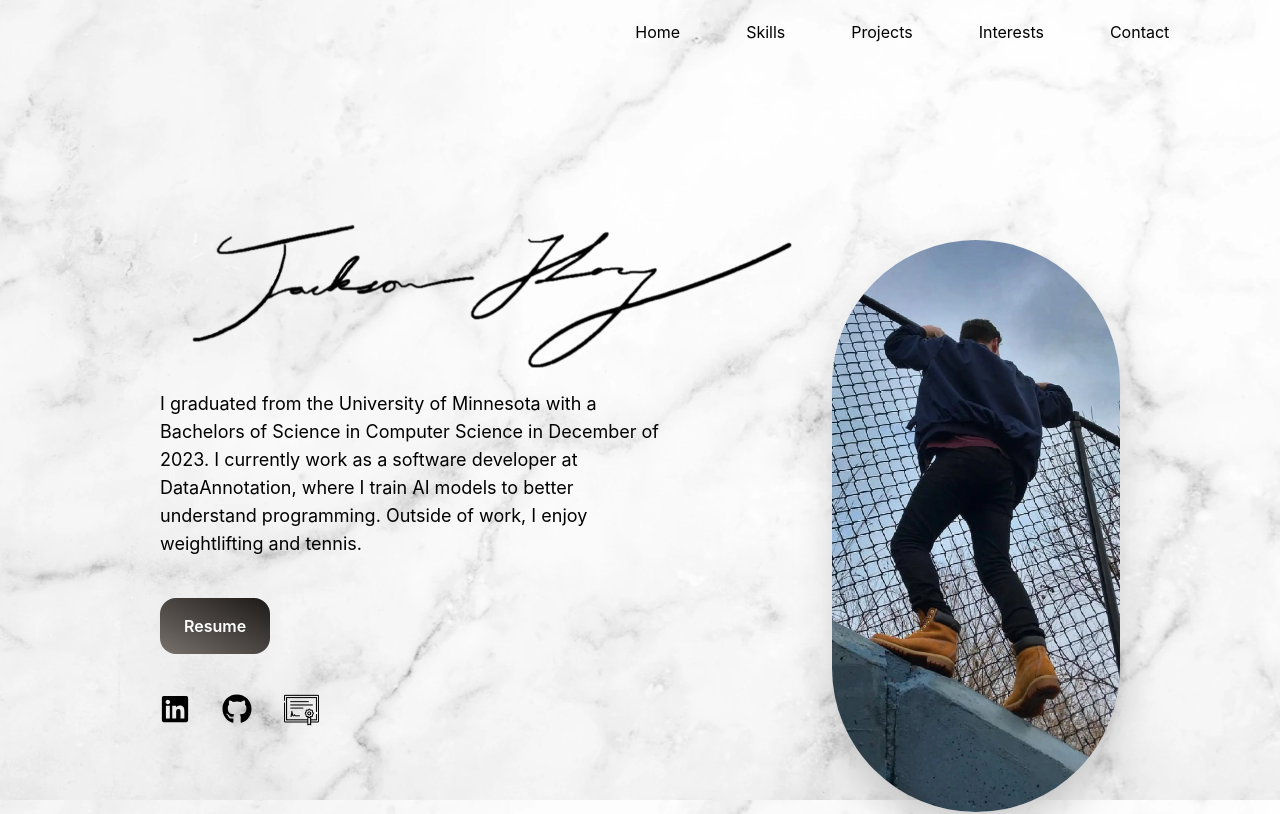
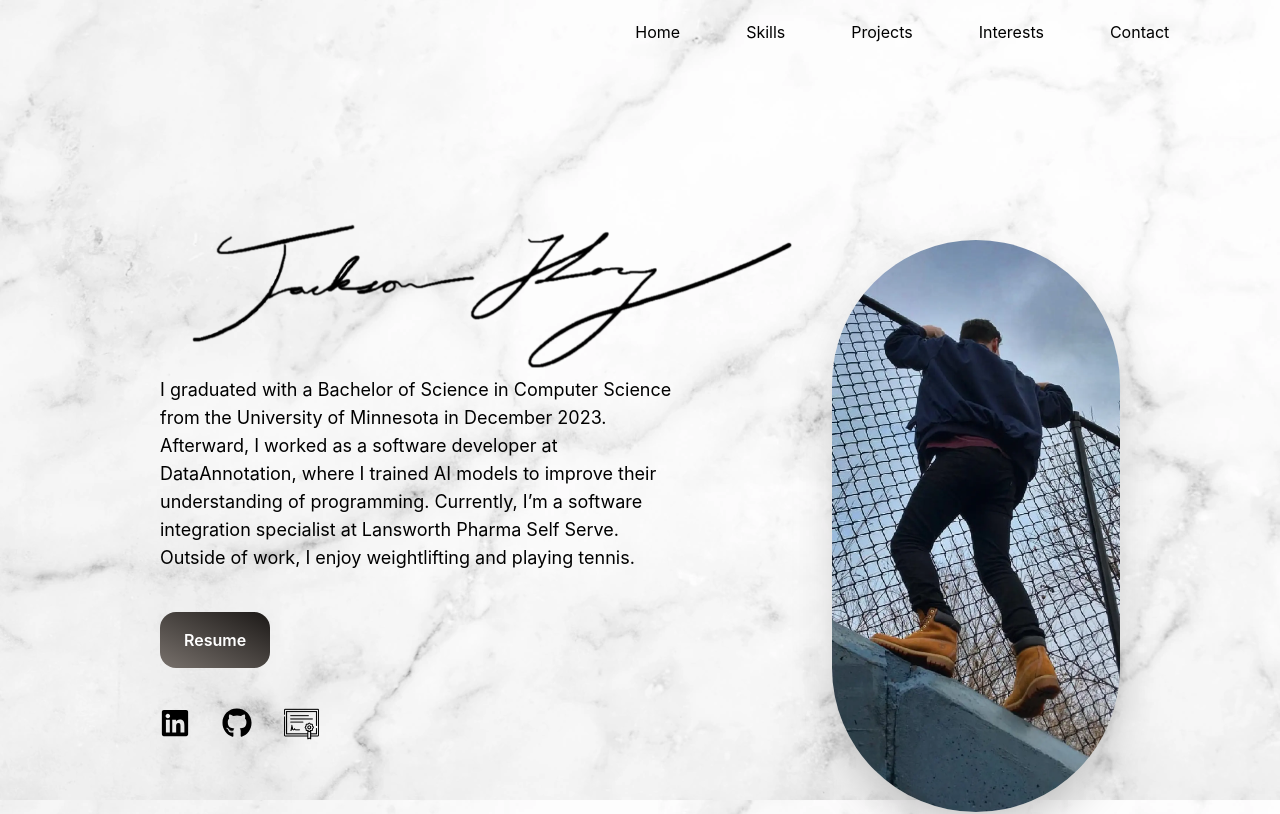
Before and after one commit to JacksonKary/JacksonKary.github.io, a React (Create React App) app: page / in a window 1280 px wide. Shown: the top 814 px of the page. Built offline with nearby package versions, Linux system fonts and the light colour scheme.

Commit message:
Updated 'biography'

```diff
--- a/src/scenes/Home.jsx
+++ b/src/scenes/Home.jsx
@@ -24,9 +24,10 @@ function Home() {
                     }}
                 >
                     <p className='text-center lg:text-left text-lg md:mt-20'>
-                        I graduated from the University of Minnesota with a Bachelors of Science in Computer Science in December of 2023.
-
-                        I currently work as a software developer at DataAnnotation, where I train AI models to better understand programming. Outside of work, I enjoy weightlifting and tennis.
+                        I graduated with a Bachelor of Science in Computer Science from the University of Minnesota in December 2023.
+                        Afterward, I worked as a software developer at DataAnnotation, where I trained AI models to improve their understanding of programming.
+                        Currently, I’m a software integration specialist at Lansworth Pharma Self Serve.
+                        Outside of work, I enjoy weightlifting and playing tennis.
                     </p>
                 </motion.div>
 
```
